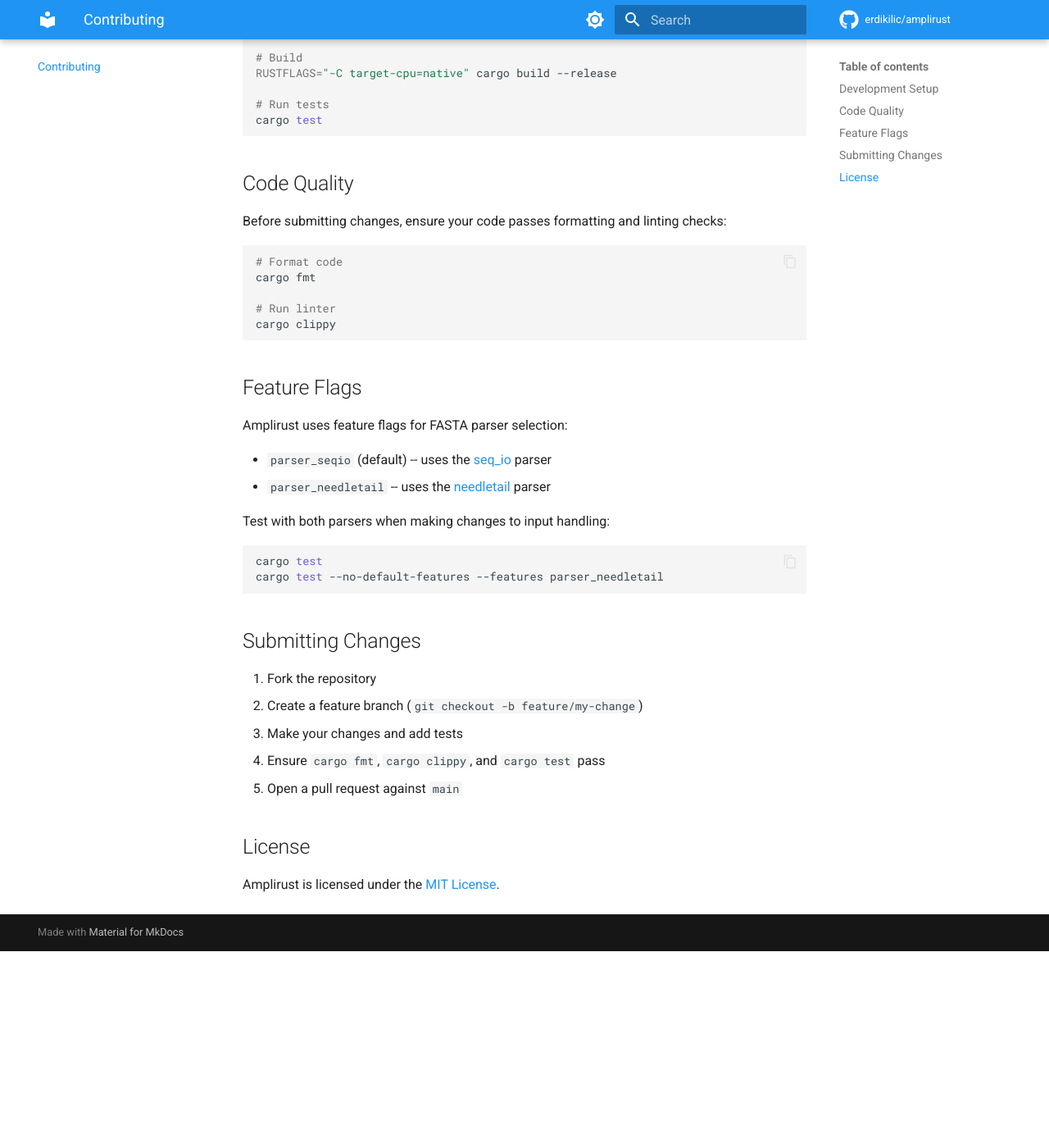
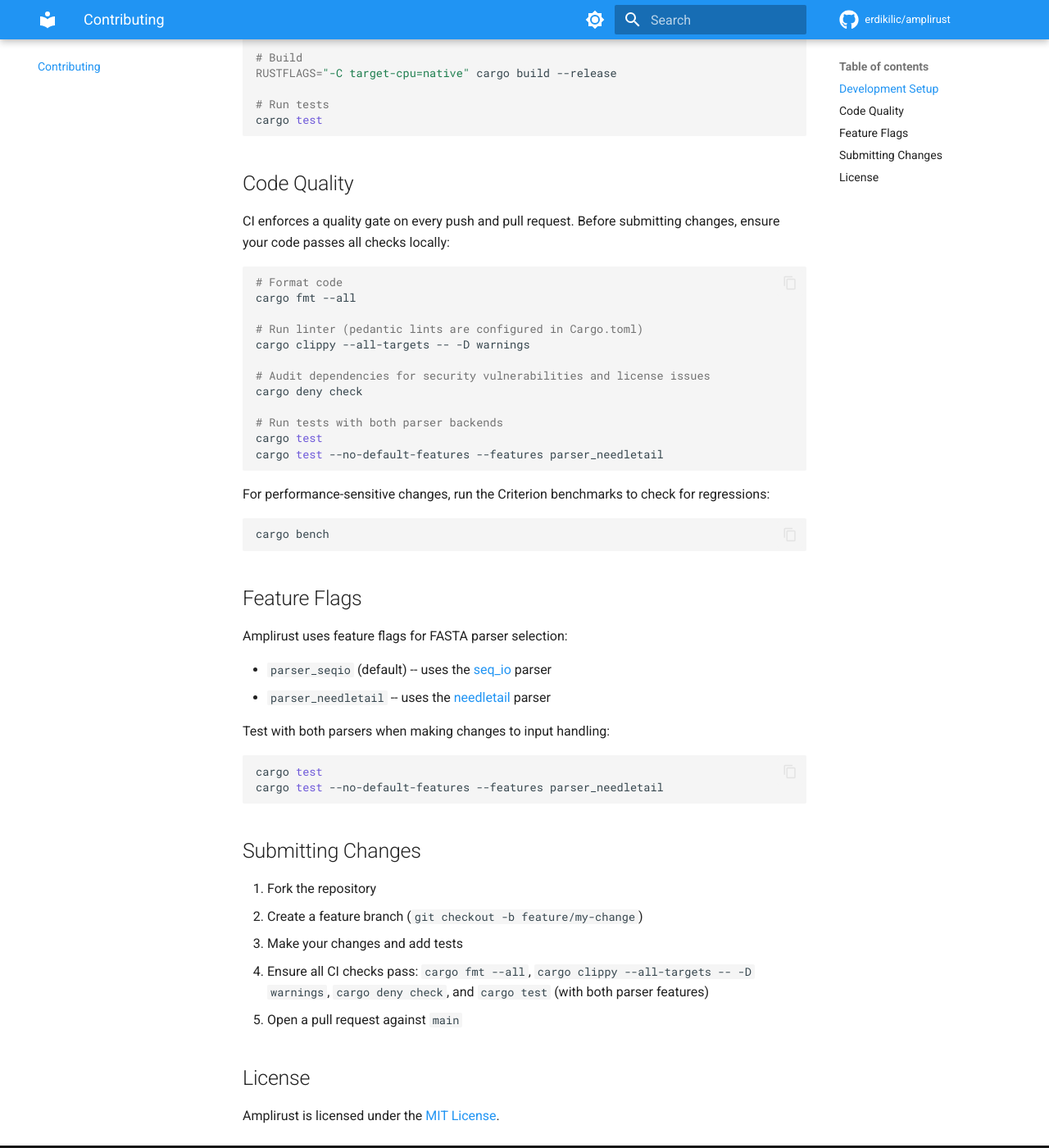
Before and after one commit to erdikilic/amplirust, an MkDocs documentation site: the page built from docs/contributing.md, in a window 1280 px wide and 1400 px high, scrolled down 370 px. Shown: the whole window at 82% size. Built offline with MkDocs 1.6.1 and Material for MkDocs 9.7.7, drawn with Linux system fonts in a browser that asks for light colours; comment, search, counter and statistics services are not loaded; before the commit the page ends 1530 px from its top, so only the background shows below that.

Commit message:
docs: document --max-decompression-size option and update quality checklist
Add the new --max-decompression-size CLI option to Input Options tables
in README and docs site. Update contributing guide to reflect the full
CI quality gate (clippy pedantic, cargo-deny, both parser backends,
benchmarks). Add Unreleased changelog entry for the quality-overhaul work.

Co-Authored-By: Claude Opus 4.6 <noreply@anthropic.com>

````diff
--- a/docs/contributing.md
+++ b/docs/contributing.md
@@ -18,14 +18,27 @@ cargo test
 
 ## Code Quality
 
-Before submitting changes, ensure your code passes formatting and linting checks:
+CI enforces a quality gate on every push and pull request. Before submitting changes, ensure your code passes all checks locally:
 
 ```bash
 # Format code
-cargo fmt
+cargo fmt --all
 
-# Run linter
-cargo clippy
+# Run linter (pedantic lints are configured in Cargo.toml)
+cargo clippy --all-targets -- -D warnings
+
+# Audit dependencies for security vulnerabilities and license issues
+cargo deny check
+
+# Run tests with both parser backends
+cargo test
+cargo test --no-default-features --features parser_needletail
+```
+
+For performance-sensitive changes, run the Criterion benchmarks to check for regressions:
+
+```bash
+cargo bench
 ```
 
 ## Feature Flags
@@ -47,7 +60,7 @@ cargo test --no-default-features --features parser_needletail
 1. Fork the repository
 2. Create a feature branch (`git checkout -b feature/my-change`)
 3. Make your changes and add tests
-4. Ensure `cargo fmt`, `cargo clippy`, and `cargo test` pass
+4. Ensure all CI checks pass: `cargo fmt --all`, `cargo clippy --all-targets -- -D warnings`, `cargo deny check`, and `cargo test` (with both parser features)
 5. Open a pull request against `main`
 
 ## License
````
Also changed, not shown: README.md (+6 -5 lines), docs/changelog.md (+15 -0 lines), docs/user-guide/usage.md (+6 -5 lines).
